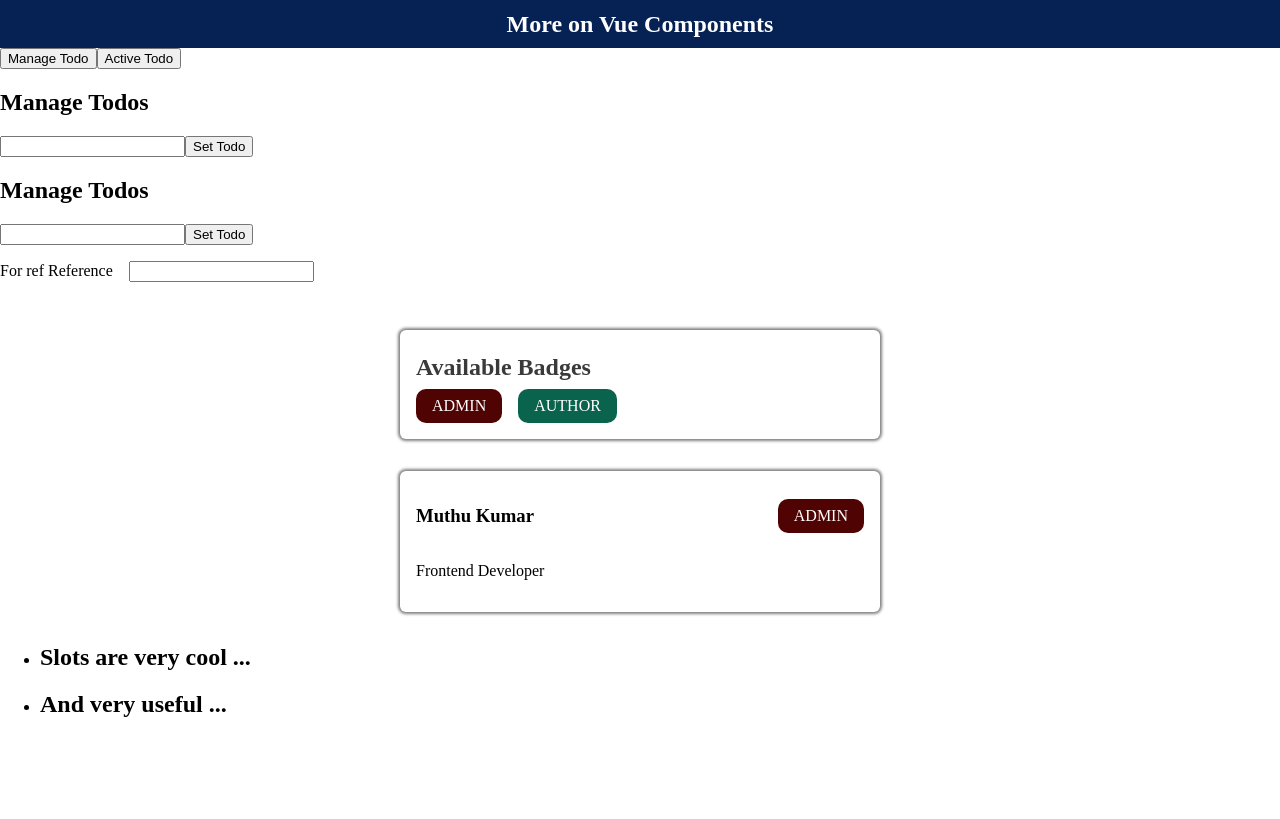
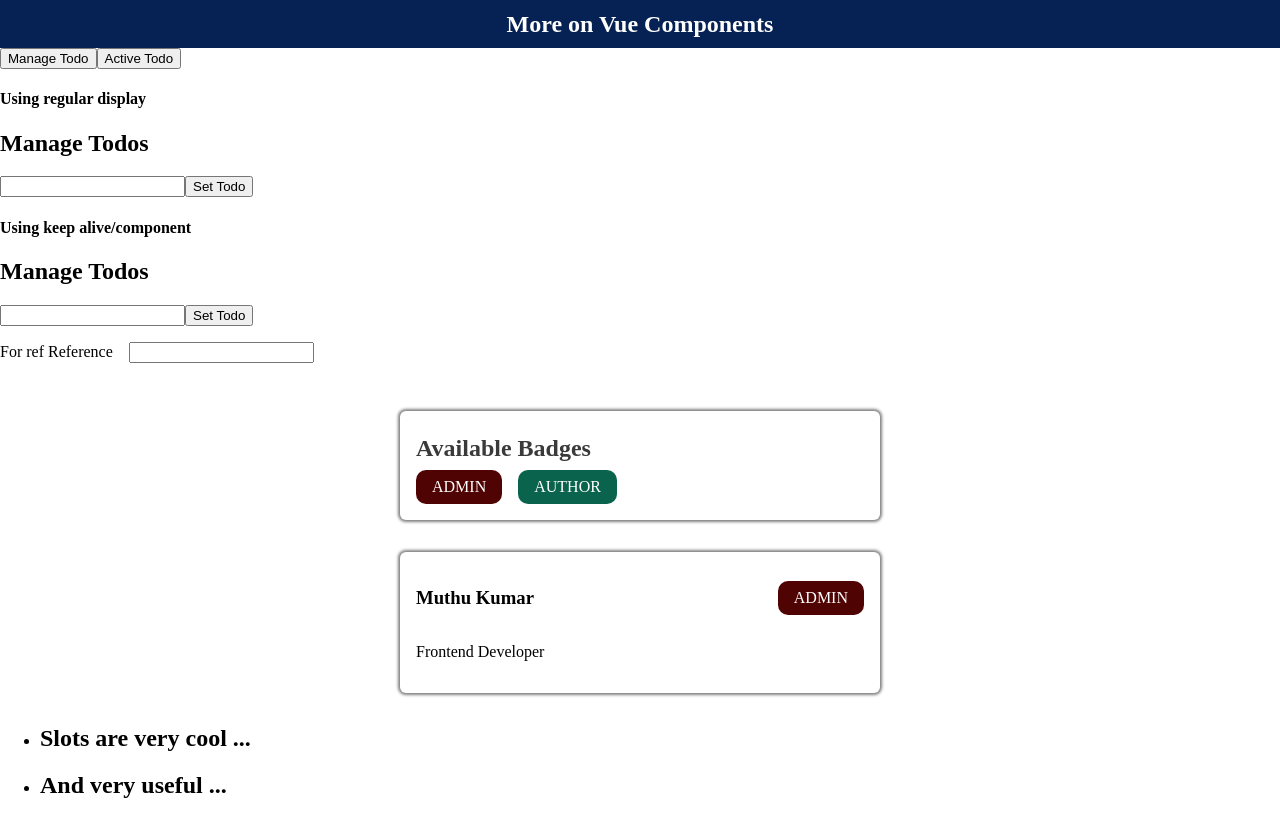
Before and after one commit to mk-tdev/Vue, a Vue app in the folder more-into-components/: page / in a window 1280 px wide. Built offline with nearby package versions, Linux system fonts and the light colour scheme.

Commit message:
=teleport

```diff
--- a/more-into-components/src/App.vue
+++ b/more-into-components/src/App.vue
@@ -5,10 +5,12 @@
     <button @click="setSelectedComp('manage-todo')">Manage Todo</button>
     <button @click="setSelectedComp('active-todo')">Active Todo</button>
 
+    <h4>Using regular display</h4>
     <manage-todo v-if="selectedComponent === 'manage-todo'"></manage-todo>
     <active-todo v-if="selectedComponent === 'active-todo'"></active-todo>
 
     <!-- alternative for conditional rendering -->
+    <h4>Using keep alive/component</h4>
     <keep-alive>
       <component :is="selectedComponent"> </component>
     </keep-alive>
--- a/more-into-components/src/components/ManageTodo.vue
+++ b/more-into-components/src/components/ManageTodo.vue
@@ -8,6 +8,7 @@
 
     <button @click="setTodo">Set Todo</button>
 
+    <teleport to="body">
       <error-alert v-if="inputIsInvalid">
         <template #default>
           <p>
@@ -16,6 +17,7 @@
           <button @click="confirmError">Okay</button>
         </template>
       </error-alert>
+    </teleport>
   </div>
 </template>
 
```
Lines whose indentation alone changed are shown as unchanged.
